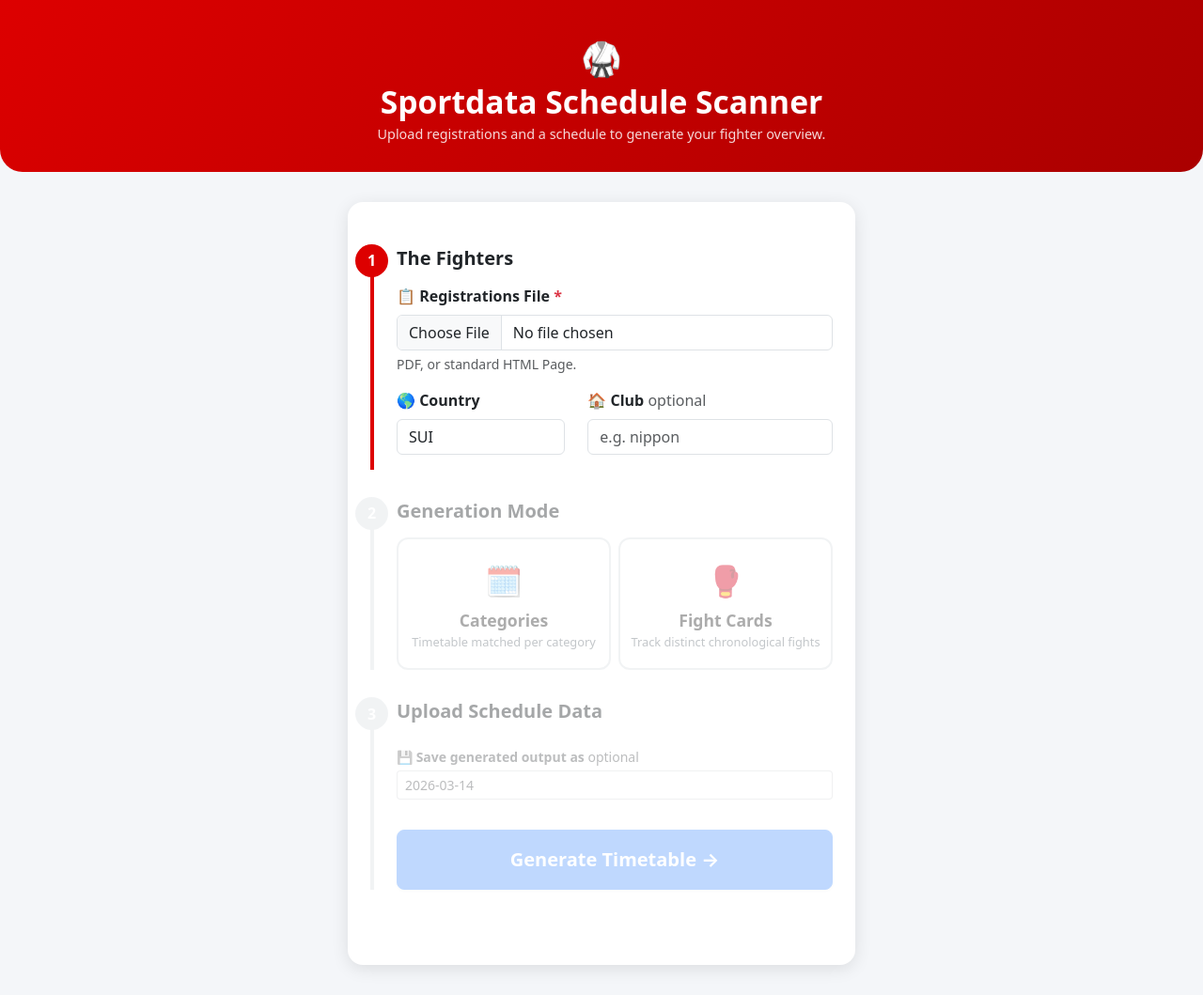
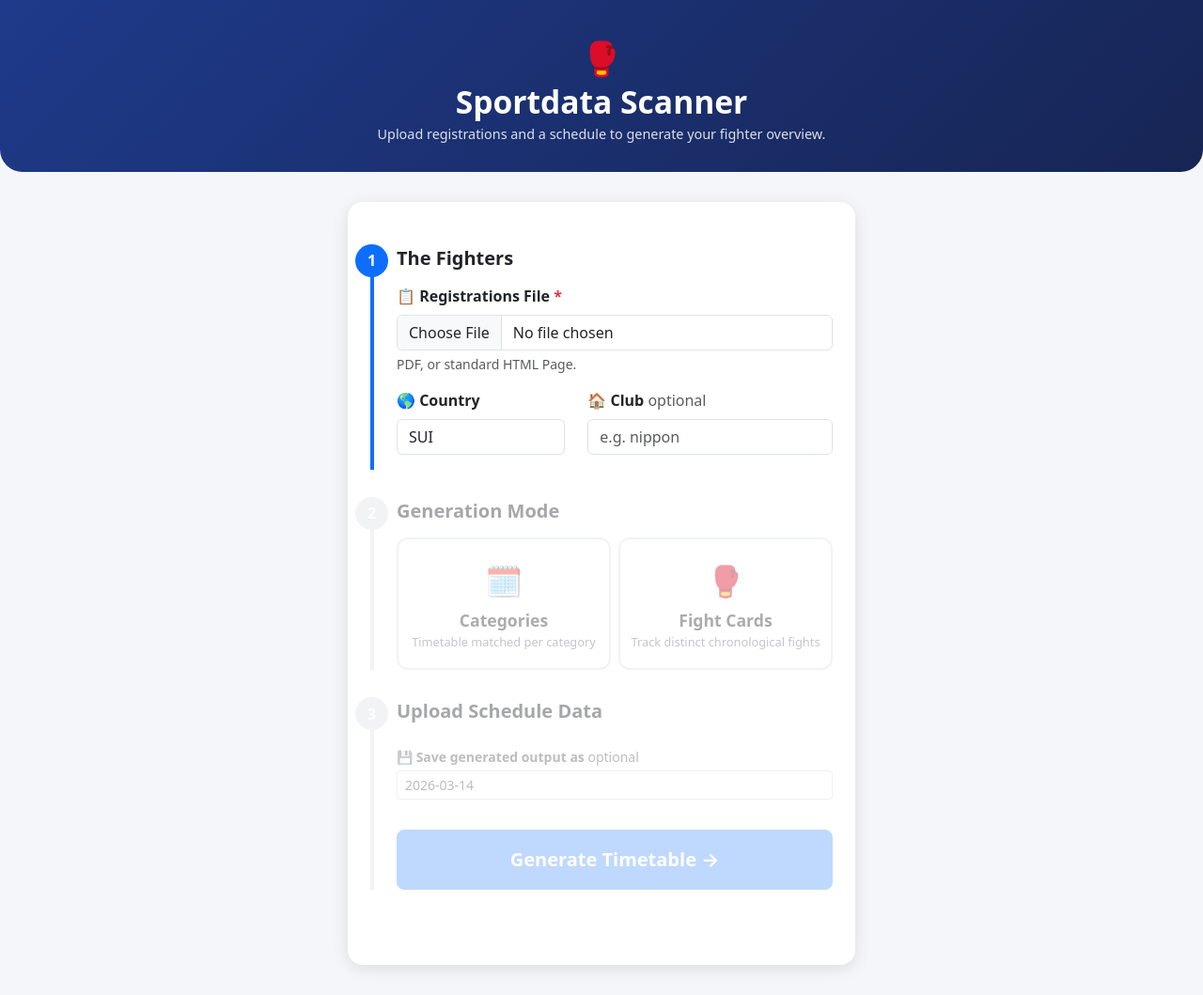
Before and after one commit to matthias-jenni/sportdata-scanner, a Flask app: page / in a window 1280 px wide. Shown: the whole page at 94% size. Run offline with Flask 3, Linux system fonts and the light colour scheme.

Commit message:
update theme to Midnight Blue

```diff
--- a/templates/index.html
+++ b/templates/index.html
@@ -3,13 +3,13 @@
 <head>
   <meta charset="UTF-8" />
   <meta name="viewport" content="width=device-width, initial-scale=1" />
-  <title>Sportdata Schedule Scanner</title>
+  <title>Sportdata Scanner</title>
   <link rel="icon" type="image/svg+xml" href="{{ url_for('static', filename='favicon.svg') }}" />
   <link rel="stylesheet" href="https://cdn.jsdelivr.net/npm/bootstrap@5.3.3/dist/css/bootstrap.min.css" crossorigin="anonymous" />
   <style>
     body { background: #f4f6f9; }
     .hero {
-      background: linear-gradient(135deg, #d00 0%, #a00 100%);
+      background: linear-gradient(135deg, #1e3a8a 0%, #172554 100%);
       color: #fff;
       padding: 2.2rem 1rem 1.8rem;
       text-align: center;
@@ -27,8 +27,8 @@
       box-shadow: 0 4px 18px rgba(0,0,0,.1);
     }
     label.form-label { font-weight: 600; }
-    .btn-primary { background: #d00; border-color: #d00; }
-    .btn-primary:hover { background: #a00; border-color: #a00; }
+    .btn-primary { background: #0d6efd; border-color: #0d6efd; }
+    .btn-primary:hover { background: #0b5ed7; border-color: #0a58ca; }
 
     /* Wizard Styles */
     .wizard-step {
@@ -43,7 +43,7 @@
     .wizard-step.active {
       opacity: 1;
       pointer-events: auto;
-      border-left-color: #d00;
+      border-left-color: #0d6efd;
     }
     .step-number {
       position: absolute;
@@ -61,7 +61,7 @@
       transition: background 0.3s ease;
     }
     .wizard-step.active .step-number {
-      background: #d00;
+      background: #0d6efd;
     }
 
     /* Mode Select Box */
@@ -75,18 +75,18 @@
       background: #fff;
       height: 100%;
     }
-    .mode-select:hover { border-color: #d00; background: #fff5f5; }
-    .mode-select.selected { border-color: #d00; background: #fff5f5; box-shadow: 0 0 0 0.25rem rgba(221,0,0,0.15); }
+    .mode-select:hover { border-color: #0d6efd; background: #f8f9fa; }
+    .mode-select.selected { border-color: #0d6efd; background: #f0f7ff; box-shadow: 0 0 0 0.25rem rgba(13,110,253,0.15); }
     .mode-select h4 { margin-top: 0.5rem; font-size: 1.1rem; margin-bottom: 0.25rem; color:#333; font-weight: bold; }
     .mode-select p { font-size: 0.8rem; color: #6c757d; margin: 0; line-height: 1.3;}
-    .mode-select:focus { outline: none; border-color: #d00; }
+    .mode-select:focus { outline: none; border-color: #0d6efd; }
   </style>
 </head>
 <body>
 
 <div class="hero">
-  <div style="font-size:2.2rem">🥋</div>
-  <h1>Sportdata Schedule Scanner</h1>
+  <div style="font-size:2.2rem">🥊</div>
+  <h1>Sportdata Scanner</h1>
   <p>Upload registrations and a schedule to generate your fighter overview.</p>
 </div>
 
@@ -186,7 +186,7 @@
           </button>
 
           <div id="loading" class="text-center mt-3" style="display:none">
-            <div class="spinner-border text-danger" role="status"></div>
+            <div class="spinner-border text-primary" role="status"></div>
             <p class="text-muted small mt-2 mb-0">Parsing files… this can take up to a minute.</p>
           </div>
 
```
